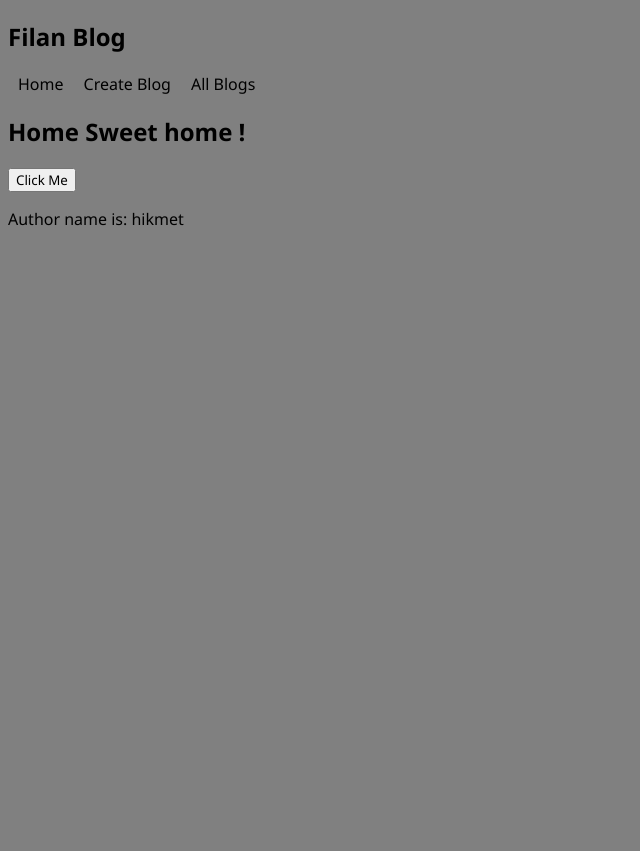
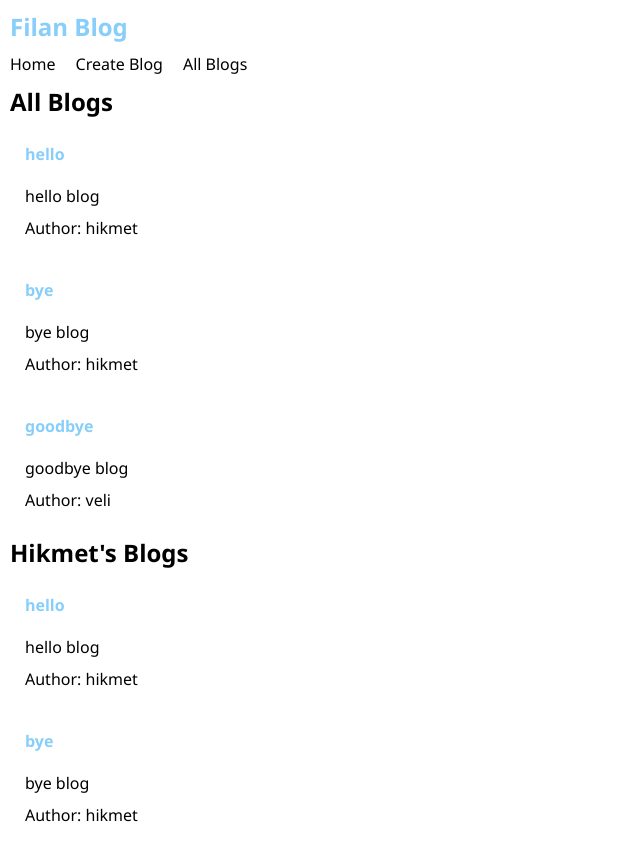
Before and after one commit to devhiko/blog-app, a React (Create React App) app: page / in a window 1280 px wide. Shown: the whole page, without its empty margins (0-640 px from the left). Before the commit the page ends 800 px from the top, so only its background shows below. Built offline with nearby package versions, Linux system fonts and the light colour scheme.

Commit message:
come to props

```diff
--- a/public/index.html
+++ b/public/index.html
@@ -3,13 +3,9 @@
 
 <head>
   <meta charset="utf-8" />
+  <meta name="viewport" content="width=device-width, initial-scale=1" />
   <link rel="icon" href="%PUBLIC_URL%/favicon.ico" />
-  <meta name="viewport" content="width=device-width, initial-scale=1" />
-  <meta name="theme-color" content="#000000" />
-  <meta name="description" content="Web site created using create-react-app" />
-  <link rel="apple-touch-icon" href="%PUBLIC_URL%/logo192.png" />
-  <link rel="manifest" href="%PUBLIC_URL%/manifest.json" />
-  <title>My React App</title>
+  <title>Blog App</title>
 </head>
 
 <body>
--- /dev/null
+++ b/src/BlogList.js
@@ -0,0 +1,19 @@
+
+
+const BlogList = ({ blogs, title }) => {
+
+  return (
+    <div className="blog-list">
+      <h2>{title}</h2>
+      {blogs.map((blog) => (
+        <div className="blog" key={blog.id}>
+          <a href="/blogs/">{blog.title}</a>
+          <p>{blog.content}</p>
+          <p>Author: {blog.author}</p>
+        </div>
+      ))}
+    </div>
+  );
+}
+
+export default BlogList;
--- a/src/Home.js
+++ b/src/Home.js
@@ -1,19 +1,33 @@
 import { useState } from "react";
+import BlogList from "./BlogList";
 
 const Home = () => {
-
-  const [name, setName] = useState('hikmet');
-
-  const handleClick = () => {
-    setName('mehmet');
-  };
+  const [blogs, SetBlogs] = useState([
+    {
+      title: 'hello',
+      content: 'hello blog',
+      author: 'hikmet',
+      id: 1
+    },
+    {
+      title: 'bye',
+      content: 'bye blog',
+      author: 'hikmet',
+      id: 2
+    },
+    {
+      title: 'goodbye',
+      content: 'goodbye blog',
+      author: 'veli',
+      id: 3
+    }
+  ]);
 
   return (
-    <nav className="home">
-      <h2>Home Sweet home !</h2>
-      <button onClick={handleClick}>Click Me</button>
-      <p>Author name is: {name}</p>
-    </nav>
+    <div className="home">
+      <BlogList blogs={blogs} title="All Blogs" />
+      <BlogList blogs={blogs.filter(blog => blog.author === 'hikmet')} title="Hikmet's Blogs" />
+    </div>
   );
 }
 
--- a/src/index.css
+++ b/src/index.css
@@ -2,10 +2,13 @@
 
 * {
   font-family: 'Segoe UI', Tahoma, Geneva, Verdana, sans-serif;
+  box-sizing: border-box;
 }
 
 body {
-  background: gray;
+  /* background: gray;  */
+  /*for dark mode*/
+  margin: 0;
 }
 
 a {
@@ -14,6 +17,34 @@ a {
   color: black;
 }
 
-a:hover {
-  color: whitesmoke;
+.navbar h1 {
+  color: lightskyblue;
+  margin: auto 10px;
+  padding: 10px 0px;
 }
+
+.blog-list h2 {
+  margin: 10px;
+}
+
+.blog {
+  /* border: 1px solid gray; */
+  margin: 10px;
+  padding: 5px;
+}
+
+.blog:hover {
+  background: azure;
+}
+
+.blog a {
+  color: lightskyblue;
+  margin: 0;
+  display: block;
+  margin: auto auto;
+  font-weight: bold;
+}
+
+.blog p {
+  margin: 10px;
+}
```
Also changed, not shown: public/manifest.json (deleted).
